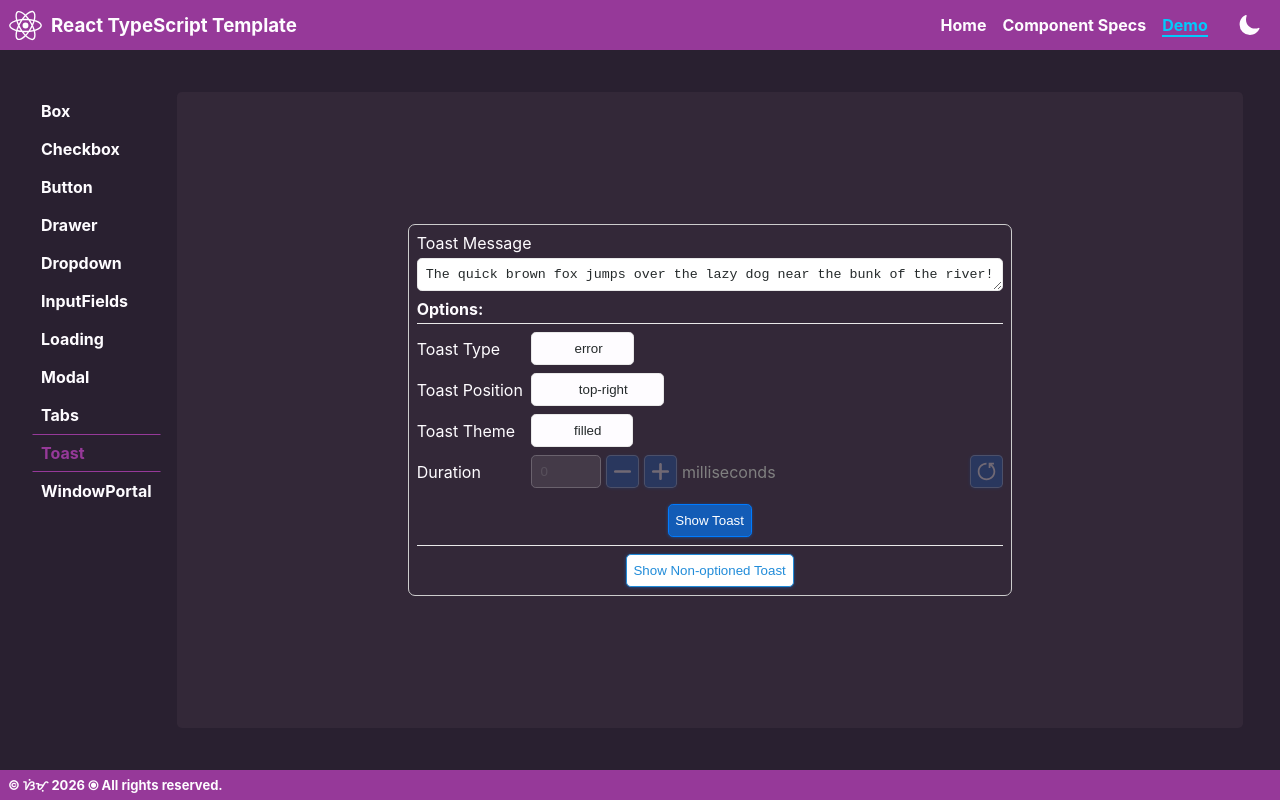
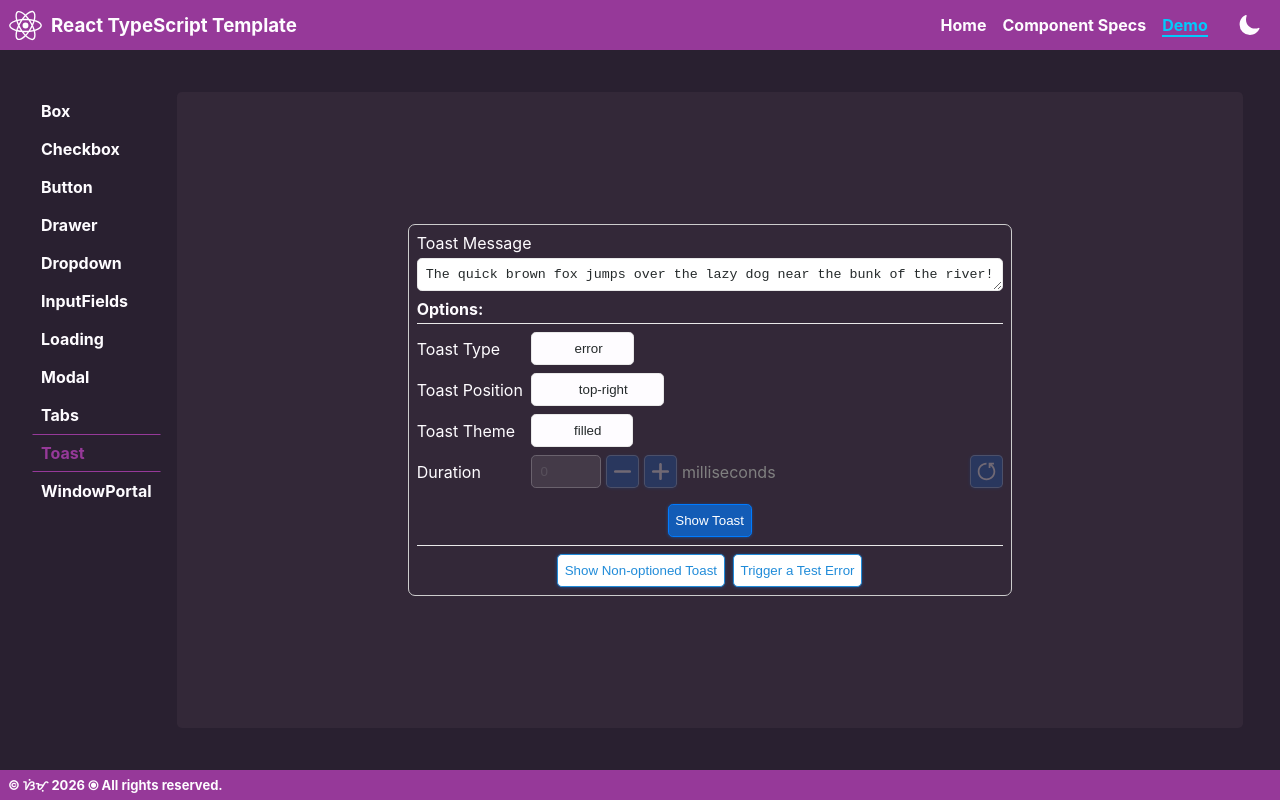
Before and after one commit to jaosimt/ts-app-template, a React (Create React App) app: page /demo/toast in a window 1280 px wide. Built offline with nearby package versions, Linux system fonts and the light colour scheme.

Commit message:
* added "Trigger a Test Error" button in demo/toast   - showcase the app level error handler which will trigger an error toast message!

```diff
--- a/src/components/pages/demo/demoToast.tsx
+++ b/src/components/pages/demo/demoToast.tsx
@@ -10,6 +10,9 @@ import {
     TbBoxAlignTopRightFilled
 } from 'react-icons/tb';
 import styled from 'styled-components';
+import { ApplicationError } from '../../../class';
+import { useAppDispatch } from '../../../hooks';
+import { setError } from '../../../slices/error';
 import { isString } from '../../../utils';
 import Box from '../../partials/box';
 import Button from '../../partials/button';
@@ -56,6 +59,8 @@ const Container = styled.div`
 `;
 
 const DemoToast: FC = () => {
+    const dispatch = useAppDispatch();
+
     const [selectedType, setSelectedType] = useState<DropdownObjectOptions>(toastTypes[3]);
     const [selectedPosition, setSelectedPosition] = useState<DropdownObjectOptions>(toastPosition[0]);
     const [selectedTheme, setSelectedTheme] = useState<DropdownObjectOptions>(toastTheme[1]);
@@ -119,9 +124,9 @@ const DemoToast: FC = () => {
                 <div className="display-flex flex-direction-column gap-0p5 justify-content-center">
                     <Button className={'align-self-center'} disabled={!isString(toastProp.message, true)} onClick={() => toast(toastProp)}>Show Toast</Button>
                 </div>
-                <div className={'text-align-center border-top pt-0p5'}>
+                <div className={'border-top pt-0p5 gap-0p5 display-flex justify-content-center'}>
                     <Button
-                        className={'align-self-center default'}
+                        className={'default'}
                         disabled={!isString(toastProp.message, true)}
                         onClick={
                             () => {
@@ -133,6 +138,7 @@ const DemoToast: FC = () => {
                                 });
                             }
                         }>Show Non-optioned Toast</Button>
+                    <Button className={'default'} onClick={() => dispatch(setError(new ApplicationError('Test Error')))}>Trigger a Test Error</Button>
                 </div>
             </div>
         </Box>
```
